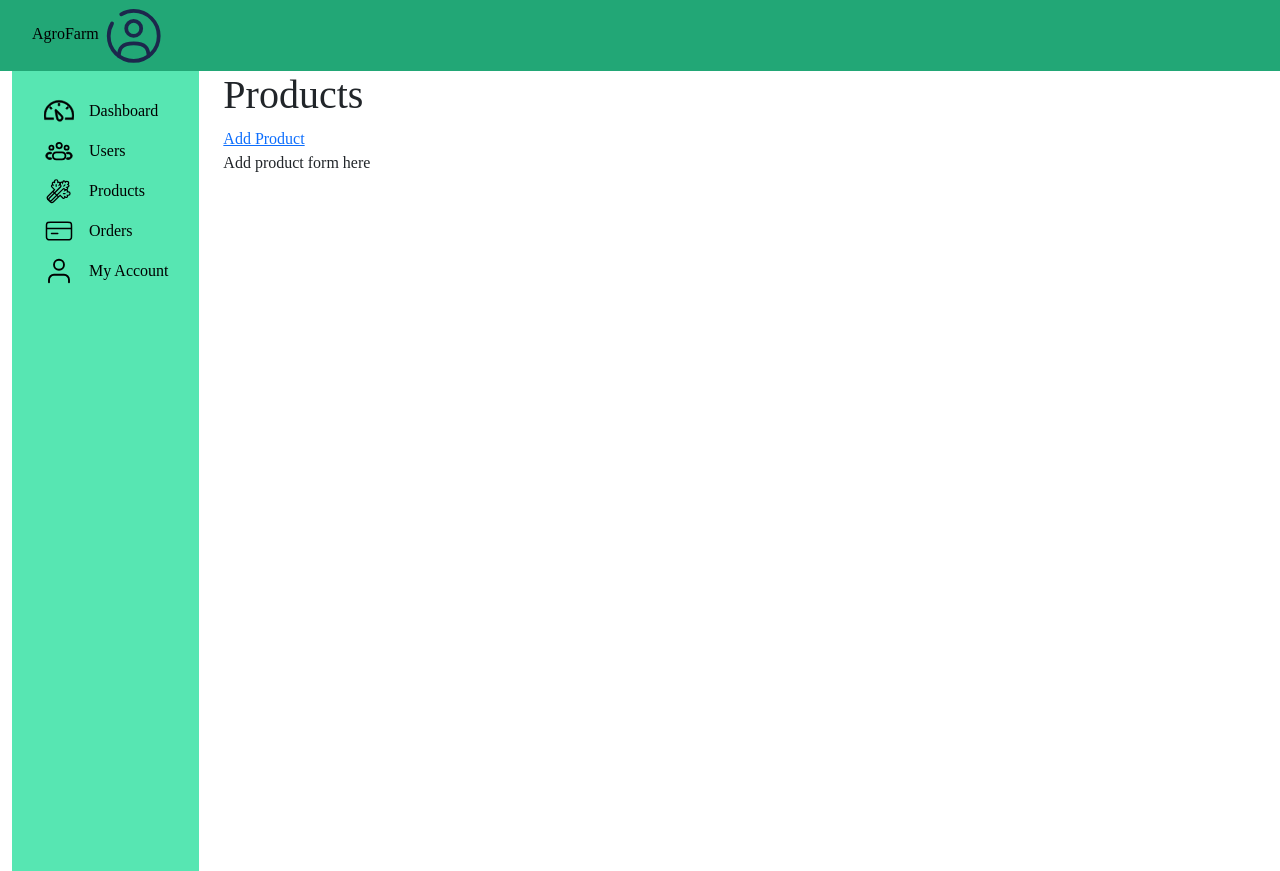
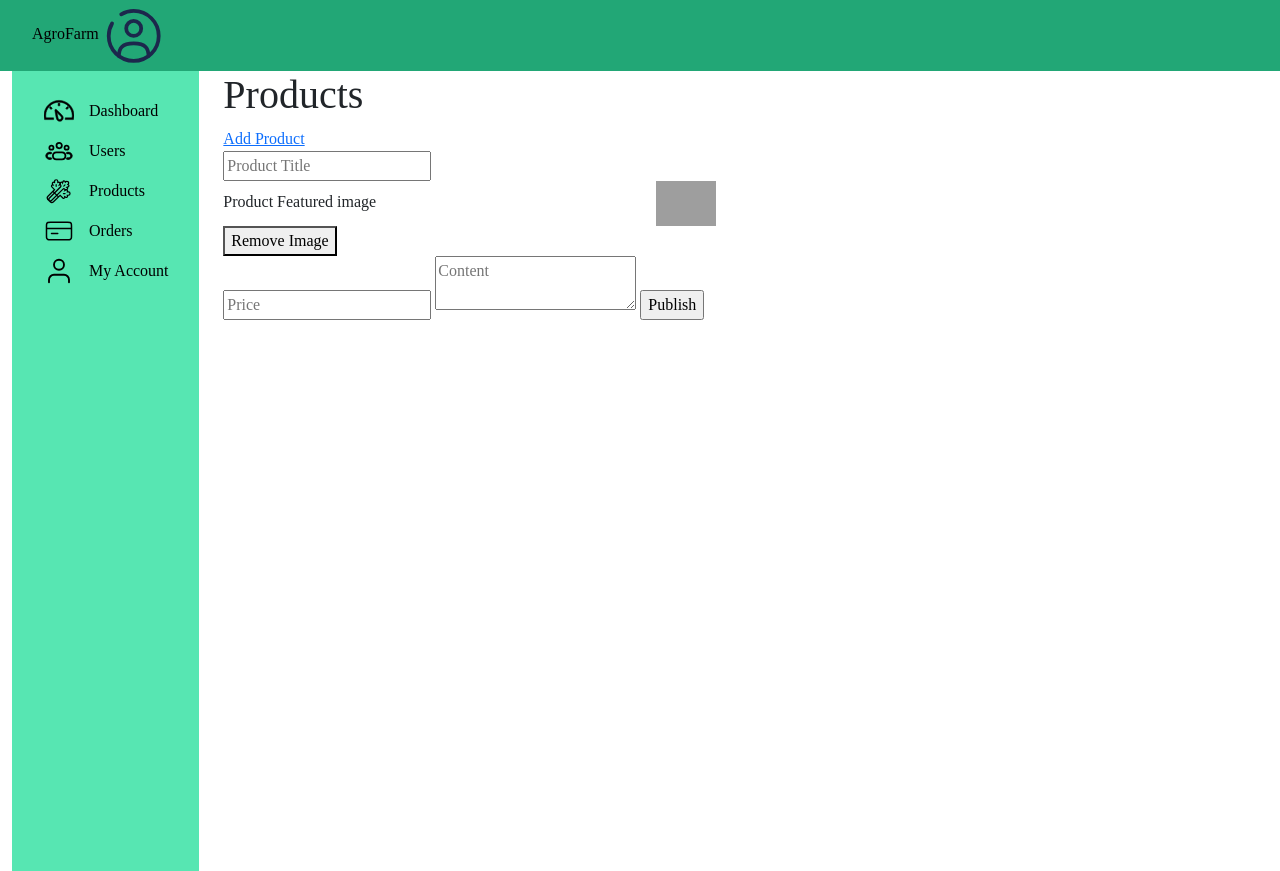
Before and after one commit to aashishChakradhar/agroFarm, a Django app: page /dashboard/products/add-new in a window 1280 px wide. Run offline with Django 4.2, Linux system fonts and the light colour scheme; a user stored in the database is signed in; some libraries are stand-ins or nearby versions; grey boxes are pictures that could not be loaded.

Commit message:
Created form

```diff
--- a/templates/add-product-dashboard.html
+++ b/templates/add-product-dashboard.html
@@ -11,10 +11,26 @@
       <div class="col-md-10">
         <div class="title">
             <h1>Products</h1>
-            <a href="#">Add Product</a>
+            <a href="/dashboard/products/add-new">Add Product</a>
         </div>
         <div class="dashboard-products-wrapper">
-            <p>Add product form here</p>
+          <div class="form-wrap">
+            <form method="post" id="addproductform">
+              {% csrf_token %}
+              <input type="text" name="producttitle" id="producttitle" placeholder="Product Title">
+              <div class="form-field user-profile-image">
+                <label class="profile-img" for="productimg">
+                  Product Featured image
+                  <input type="file" style="visibility: hidden;" name="productimg" id="productimg" accept="image/*">
+                  <img src="http://matters.cloud392.com/wp-content/uploads/2024/06/camera-icon.png" id="fimg" alt="img">
+                </label>
+                <button id="removeimg">Remove Image</button>
+              </div>
+              <input type="text" name="price" id="price" placeholder="Price">
+              <textarea id="content" name="content" placeholder="Content" required></textarea>
+              <input type="submit" value="Publish">
+            </form>
+          </div>
         </div>
       </div>
     </div>
```
